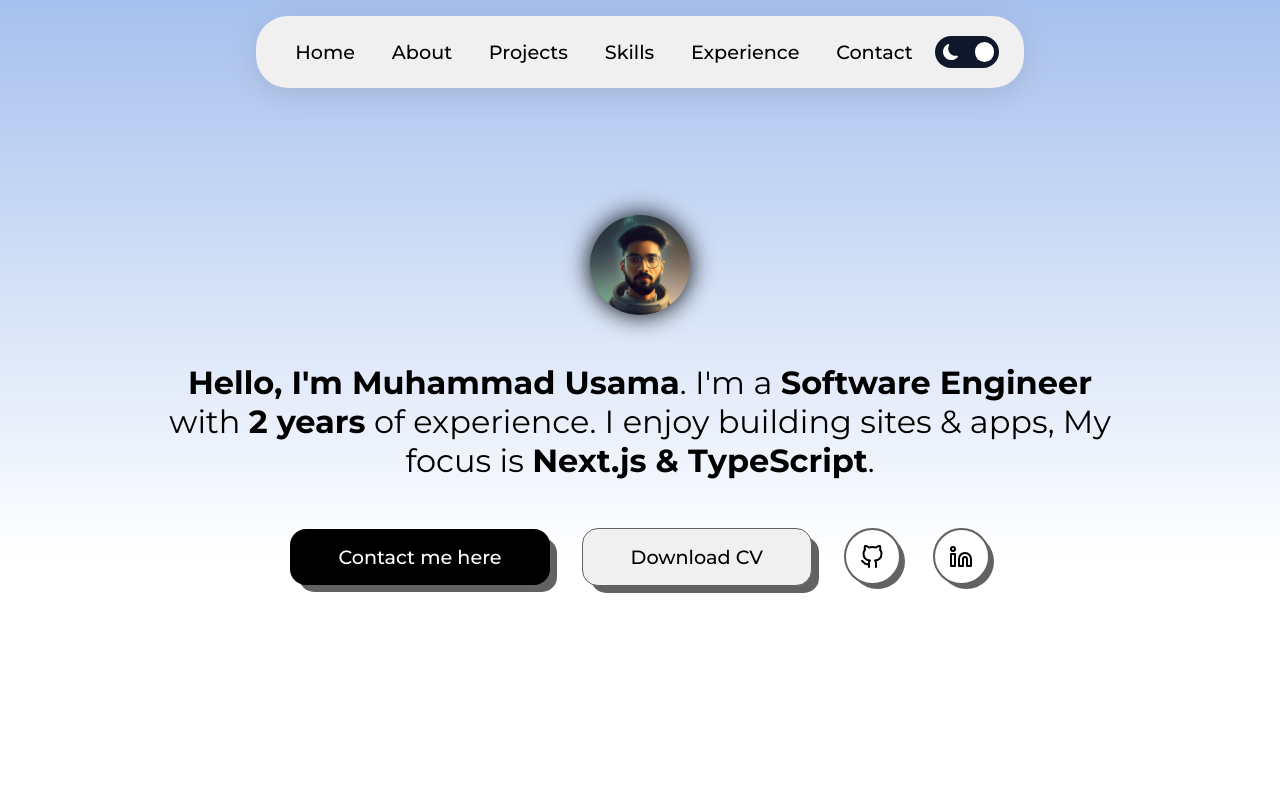
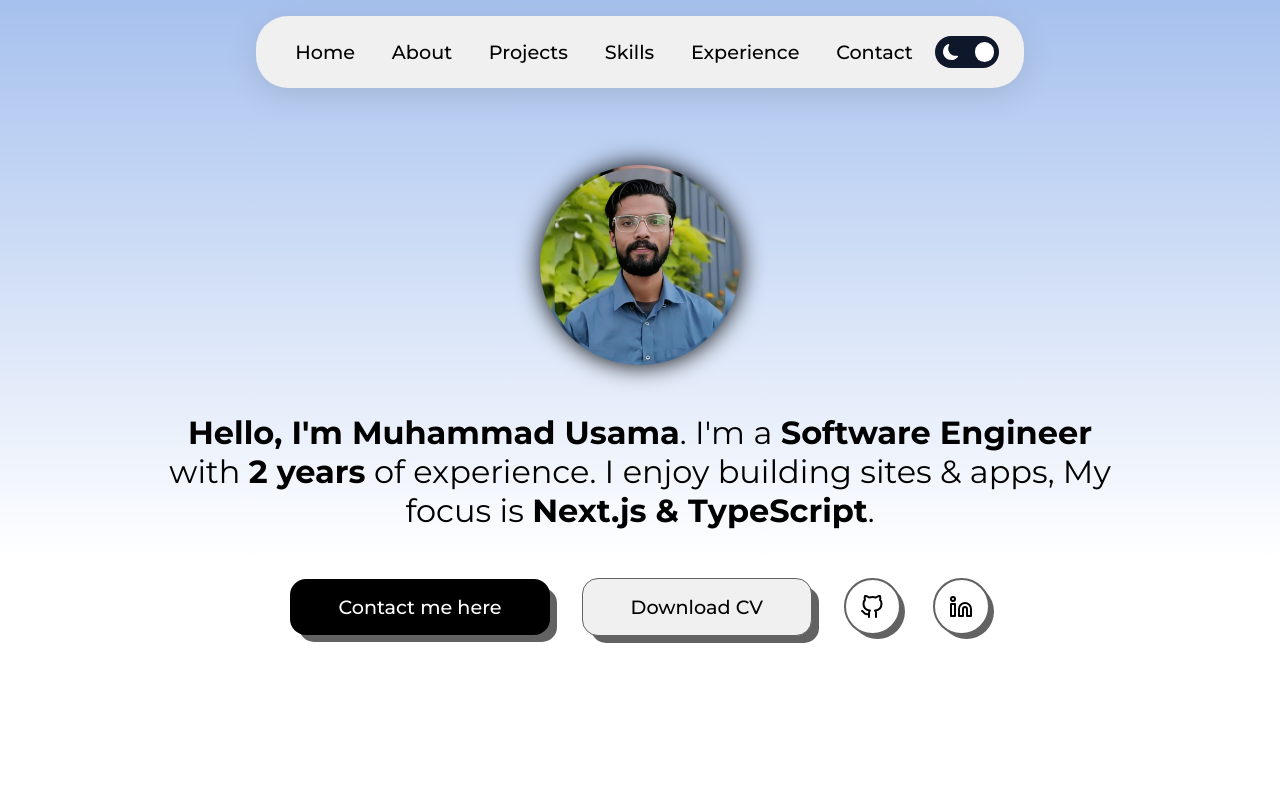
Before and after one commit to alphadev97/Alpha97---Personel-Portfolio, a Next.js app: page / in a window 1280 px wide. Shown: the top 800 px of the page. Built offline with nearby package versions, Linux system fonts and the light colour scheme.

Commit message:
Update Image and CV

```diff
--- a/src/components/Hero/Hero.tsx
+++ b/src/components/Hero/Hero.tsx
@@ -26,7 +26,11 @@
         <Link className={styles.btnPrimary} href={heroItem.contact.url}>
           {heroItem.contact.title}
         </Link>
-        <Link className={styles.btnSecondary} href={heroItem.cv.url}>
+        <Link
+          target="_blank"
+          className={styles.btnSecondary}
+          href={heroItem.cv.url}
+        >
           {heroItem.cv.title}
         </Link>
         <div className={styles.social}>
--- a/src/components/Hero/hero.module.css
+++ b/src/components/Hero/hero.module.css
@@ -13,6 +13,8 @@
 }
 
 .image {
+  height: 200px;
+  width: 200px;
   border-radius: 50%;
   /* border: 5px solid var(--text-color); */
   filter: drop-shadow(0 0 0.75rem var(--text-color));
--- a/src/data/static-data.ts
+++ b/src/data/static-data.ts
@@ -35,7 +35,7 @@
 // HERO ITEM
 export const heroItem = {
   id: 1,
-  image_url: "/alpha97.jpeg",
+  image_url: "/musama.png",
   title: "hero",
   name: "Hello, I'm Muhammad Usama",
   designation: "Software Engineer",
@@ -47,7 +47,7 @@
   },
   cv: {
     title: "Download CV",
-    url: "/",
+    url: "https://drive.google.com/file/d/1ZrRSdyO-50wz6wBiUY7MWl8AZ5BPF7mT/view?usp=sharing",
   },
   iconOne: {
     title: "GitHub",
```
Also changed, not shown: public/musama.png (added).
